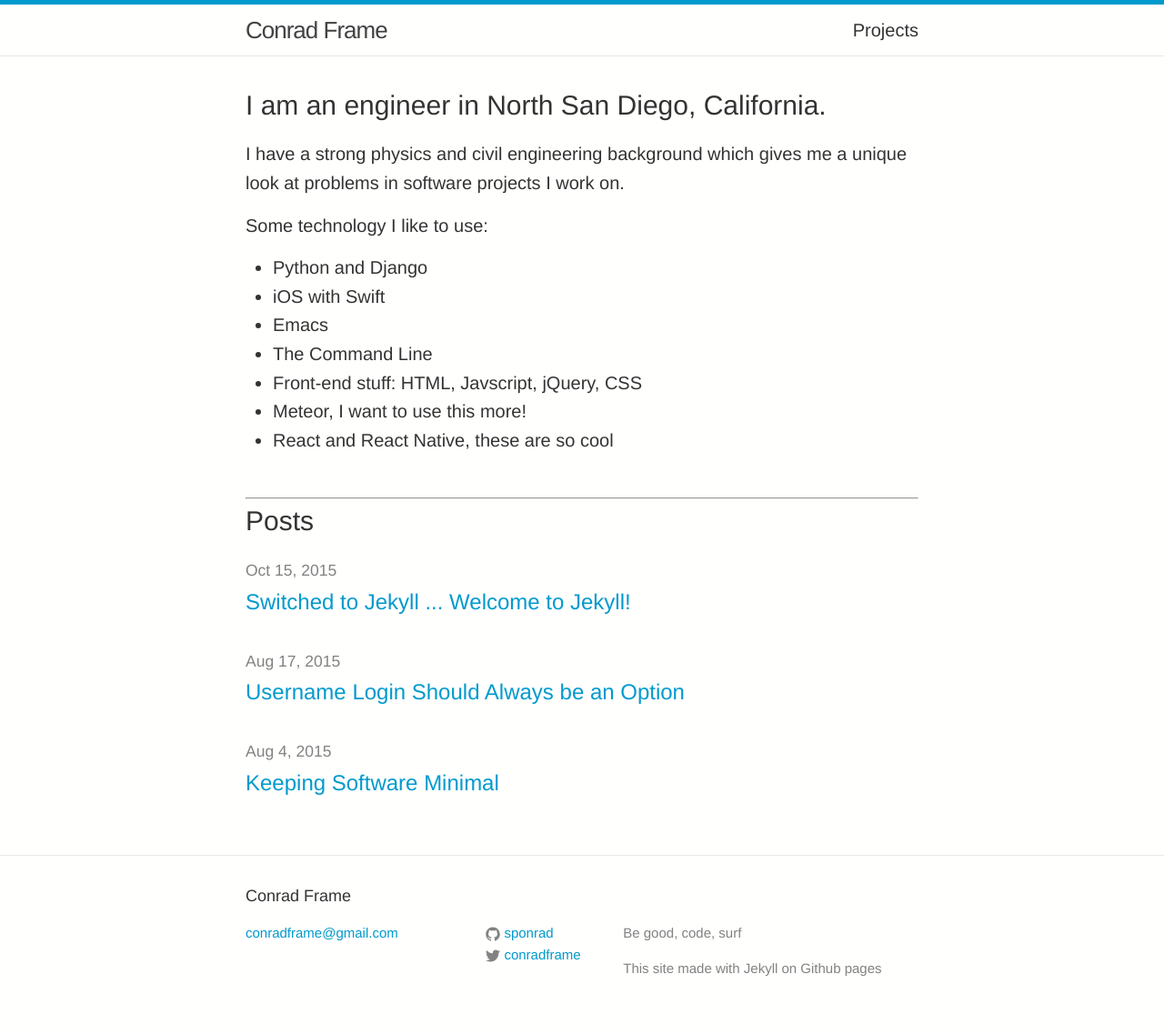
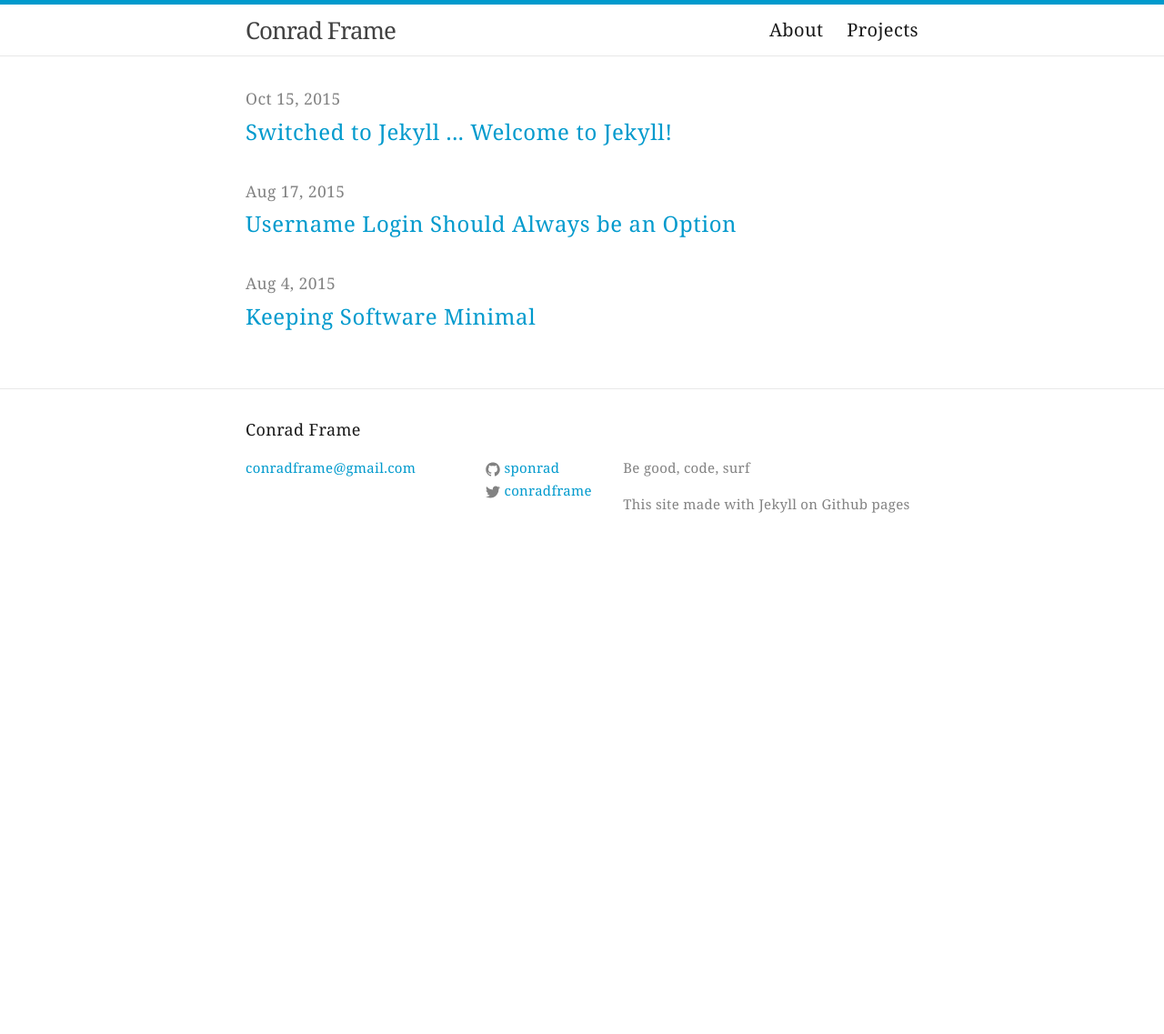
Before and after one commit to sponrad/sponrad.github.io, a Jekyll site: the page built from index.html, in a window 1280 px wide. Shown: the whole page at 91% size. Built offline with Jekyll 4.4.1, drawn with Linux system fonts in a browser that asks for light colours; after the commit the page ends 900 px from its top, so only the background shows below that.

Commit message:
more tweaks to style, added about

```diff
--- a/_layouts/page.html
+++ b/_layouts/page.html
@@ -4,7 +4,7 @@ layout: default
 <div class="post">
 
   <header class="post-header">
-    <h1 class="post-title">{{ page.title }}</h1>
+    <!-- <h1 class="post-title">{{ page.title }}</h1> -->
   </header>
 
   <article class="post-content">
--- a/_sass/_base.scss
+++ b/_sass/_base.scss
@@ -6,6 +6,8 @@ p, blockquote, pre, hr,
 dl, dd, ol, ul, figure {
     margin: 0;
     padding: 0;
+    text-rendering: optimizeLegibility;
+    letter-spacing: $letter-spacing;
 }
 
 
--- a/css/main.scss
+++ b/css/main.scss
@@ -6,15 +6,16 @@
 
 
 // Our variables
-$base-font-family: Helvetica, Arial, sans-serif;
+//$base-font-family: Helvetica, Arial, sans-serif;
+$base-font-family: 'Droid Serif', Georgia, Cambria, 'Times New Roman', Times, serif;
 $base-font-size:   20px;
 $small-font-size:  $base-font-size * 0.875;
-$base-line-height: 1.58;
+$base-line-height: 1.63;
 
 $spacing-unit:     30px;
 
-$text-color:       rgba(0,0,0,0.8);
-$background-color: #fffffe;
+$text-color:       rgba(0,0,0,0.9);
+$background-color: #ffffff;
 $brand-color:      #009acd;
 
 $grey-color:       #828282;
@@ -26,6 +27,8 @@ $content-width:    800px;
 
 $on-palm:          600px;
 $on-laptop:        800px;
+
+$letter-spacing:   0.02em;
 
 
 
--- a/index.html
+++ b/index.html
@@ -4,25 +4,7 @@ layout: default
 
 <div class="home">
 
-  <h2>I am an engineer in North San Diego, California.</h2>
-  <p>I have a strong physics and civil engineering background which gives me a unique look at problems in software projects I work on.</p>
-
-  <p>Some technology I like to use:</p>
-  <ul class="tech-list">
-    <li>Python and Django</li>
-    <li>iOS with Swift</li>
-    <li>Emacs</li>
-    <li>The Command Line</li>
-    <li>Front-end stuff: HTML, Javscript, jQuery, CSS</li>
-    <li>Meteor, I want to use this more!</li>
-    <li>React and React Native, these are so cool</li>
-  </ul>
-  <br>
-
-  <hr>
-
   <ul class="post-list">
-    <h2>Posts</h2>
     {% for post in site.posts %}
       <li>
         <span class="post-meta">{{ post.date | date: "%b %-d, %Y" }}</span>
```
Also changed, not shown: about.md (added, +19 -0 lines).
